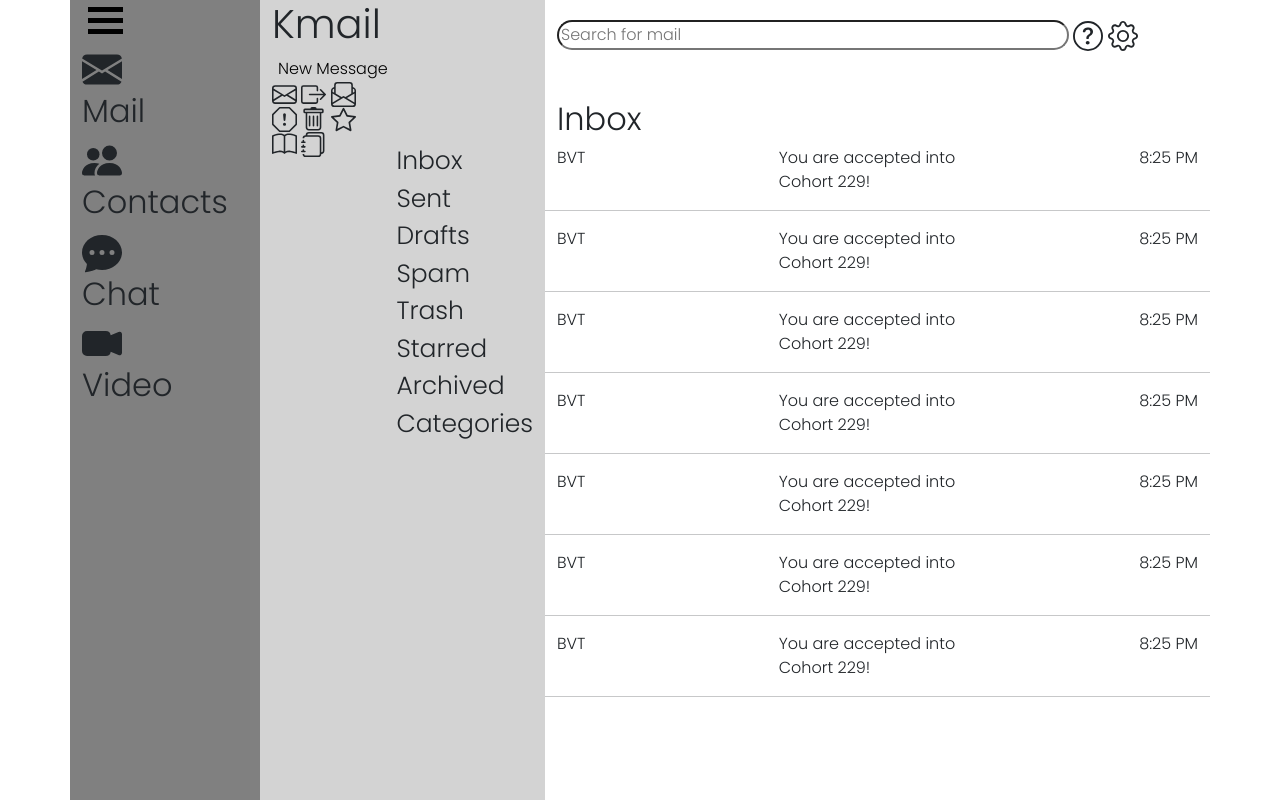
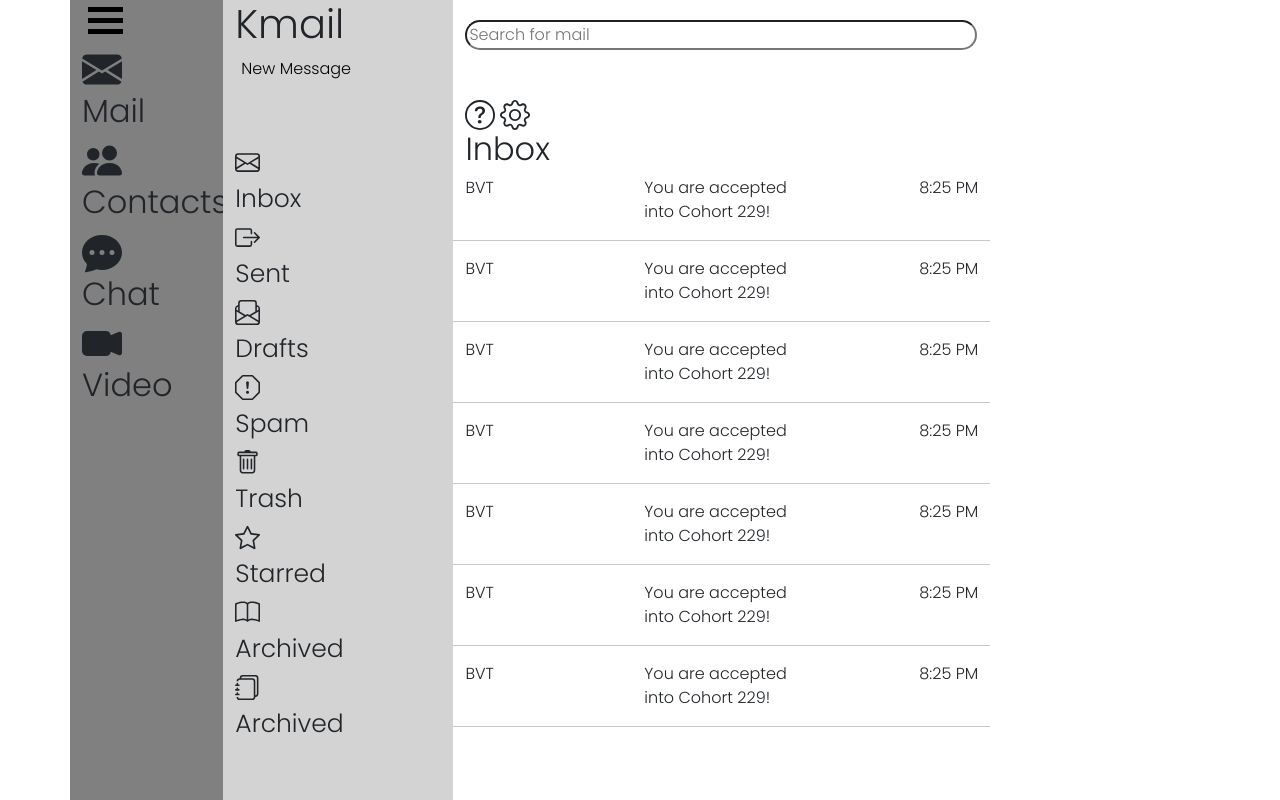
Before and after one commit to junalynnc/email-project, a website: page index.html in a window 1280 px wide. Drawn offline with nearby package versions, Linux system fonts and the light colour scheme.

Commit message:
more css adjustments

```diff
--- a/index.html
+++ b/index.html
@@ -9,6 +9,10 @@
     <!-- Bootstrap CSS -->
     <link href="https://cdn.jsdelivr.net/npm/bootstrap@5.0.2/dist/css/bootstrap.min.css" rel="stylesheet" integrity="sha384-EVSTQN3/azprG1Anm3QDgpJLIm9Nao0Yz1ztcQTwFspd3yD65VohhpuuCOmLASjC" crossorigin="anonymous">
 
+    <!-- Bootstrap Icons -->
+    <link rel="stylesheet" href="https://cdn.jsdelivr.net/npm/bootstrap-icons@1.9.1/font/bootstrap-icons.css">
+
+    <!-- Google Font for Poppy Family -->
     <link rel="preconnect" href="https://fonts.googleapis.com">
     <link rel="preconnect" href="https://fonts.gstatic.com" crossorigin>
     <link href="https://fonts.googleapis.com/css2?family=Poppins:wght@300&display=swap" rel="stylesheet">
@@ -17,8 +21,10 @@
   </head>
   <body>
     <div class="container">
+
+        <!-- SIDE NAVBAR -->
+
         <div class="row">
-
           <div id="hamburger-menu" class="col-md-2 col-lg-2">
             <button type="button">
               <div id="menu"></div>
@@ -51,58 +57,59 @@
             <h2>Video</h2>
           </div>
 
+
+
+          <!-- CATEGORY PANE -->
+
           <div id="categories" class="col-md-3 col-lg-3">
             <h1>Kmail</h1>
             <button type="button">New Message</button>
 
             <div id="category-icons" class="row">
-              <div class="col">
+              <div id="category-titles" class="col">
                 <svg xmlns="http://www.w3.org/2000/svg" width="25" height="25" fill="currentColor" class="bi bi-envelope" viewBox="0 0 16 16">
                   <path d="M0 4a2 2 0 0 1 2-2h12a2 2 0 0 1 2 2v8a2 2 0 0 1-2 2H2a2 2 0 0 1-2-2V4Zm2-1a1 1 0 0 0-1 1v.217l7 4.2 7-4.2V4a1 1 0 0 0-1-1H2Zm13 2.383-4.708 2.825L15 11.105V5.383Zm-.034 6.876-5.64-3.471L8 9.583l-1.326-.795-5.64 3.47A1 1 0 0 0 2 13h12a1 1 0 0 0 .966-.741ZM1 11.105l4.708-2.897L1 5.383v5.722Z"/>
                 </svg>
+                Inbox<br/>
 
                 <svg xmlns="http://www.w3.org/2000/svg" width="25" height="25" fill="currentColor" class="bi bi-box-arrow-right" viewBox="0 0 16 16">
                   <path fill-rule="evenodd" d="M10 12.5a.5.5 0 0 1-.5.5h-8a.5.5 0 0 1-.5-.5v-9a.5.5 0 0 1 .5-.5h8a.5.5 0 0 1 .5.5v2a.5.5 0 0 0 1 0v-2A1.5 1.5 0 0 0 9.5 2h-8A1.5 1.5 0 0 0 0 3.5v9A1.5 1.5 0 0 0 1.5 14h8a1.5 1.5 0 0 0 1.5-1.5v-2a.5.5 0 0 0-1 0v2z"/>
                   <path fill-rule="evenodd" d="M15.854 8.354a.5.5 0 0 0 0-.708l-3-3a.5.5 0 0 0-.708.708L14.293 7.5H5.5a.5.5 0 0 0 0 1h8.793l-2.147 2.146a.5.5 0 0 0 .708.708l3-3z"/>
                 </svg>
+                Sent<br/>
 
                 <svg xmlns="http://www.w3.org/2000/svg" width="25" height="25" fill="currentColor" class="bi bi-envelope-paper" viewBox="0 0 16 16">
                   <path d="M4 0a2 2 0 0 0-2 2v1.133l-.941.502A2 2 0 0 0 0 5.4V14a2 2 0 0 0 2 2h12a2 2 0 0 0 2-2V5.4a2 2 0 0 0-1.059-1.765L14 3.133V2a2 2 0 0 0-2-2H4Zm10 4.267.47.25A1 1 0 0 1 15 5.4v.817l-1 .6v-2.55Zm-1 3.15-3.75 2.25L8 8.917l-1.25.75L3 7.417V2a1 1 0 0 1 1-1h8a1 1 0 0 1 1 1v5.417Zm-11-.6-1-.6V5.4a1 1 0 0 1 .53-.882L2 4.267v2.55Zm13 .566v5.734l-4.778-2.867L15 7.383Zm-.035 6.88A1 1 0 0 1 14 15H2a1 1 0 0 1-.965-.738L8 10.083l6.965 4.18ZM1 13.116V7.383l4.778 2.867L1 13.117Z"/>
                 </svg>
+                Drafts<br/>
 
                 <svg xmlns="http://www.w3.org/2000/svg" width="25" height="25" fill="currentColor" class="bi bi-exclamation-octagon" viewBox="0 0 16 16">
                   <path d="M4.54.146A.5.5 0 0 1 4.893 0h6.214a.5.5 0 0 1 .353.146l4.394 4.394a.5.5 0 0 1 .146.353v6.214a.5.5 0 0 1-.146.353l-4.394 4.394a.5.5 0 0 1-.353.146H4.893a.5.5 0 0 1-.353-.146L.146 11.46A.5.5 0 0 1 0 11.107V4.893a.5.5 0 0 1 .146-.353L4.54.146zM5.1 1 1 5.1v5.8L5.1 15h5.8l4.1-4.1V5.1L10.9 1H5.1z"/>
                   <path d="M7.002 11a1 1 0 1 1 2 0 1 1 0 0 1-2 0zM7.1 4.995a.905.905 0 1 1 1.8 0l-.35 3.507a.552.552 0 0 1-1.1 0L7.1 4.995z"/>
                 </svg>
+                Spam<br/>
 
                 <svg xmlns="http://www.w3.org/2000/svg" width="25" height="25" fill="currentColor" class="bi bi-trash" viewBox="0 0 16 16">
                   <path d="M5.5 5.5A.5.5 0 0 1 6 6v6a.5.5 0 0 1-1 0V6a.5.5 0 0 1 .5-.5zm2.5 0a.5.5 0 0 1 .5.5v6a.5.5 0 0 1-1 0V6a.5.5 0 0 1 .5-.5zm3 .5a.5.5 0 0 0-1 0v6a.5.5 0 0 0 1 0V6z"/>
                   <path fill-rule="evenodd" d="M14.5 3a1 1 0 0 1-1 1H13v9a2 2 0 0 1-2 2H5a2 2 0 0 1-2-2V4h-.5a1 1 0 0 1-1-1V2a1 1 0 0 1 1-1H6a1 1 0 0 1 1-1h2a1 1 0 0 1 1 1h3.5a1 1 0 0 1 1 1v1zM4.118 4 4 4.059V13a1 1 0 0 0 1 1h6a1 1 0 0 0 1-1V4.059L11.882 4H4.118zM2.5 3V2h11v1h-11z"/>
                 </svg>
+                Trash<br/>
 
                 <svg xmlns="http://www.w3.org/2000/svg" width="25" height="25" fill="currentColor" class="bi bi-star" viewBox="0 0 16 16">
                   <path d="M2.866 14.85c-.078.444.36.791.746.593l4.39-2.256 4.389 2.256c.386.198.824-.149.746-.592l-.83-4.73 3.522-3.356c.33-.314.16-.888-.282-.95l-4.898-.696L8.465.792a.513.513 0 0 0-.927 0L5.354 5.12l-4.898.696c-.441.062-.612.636-.283.95l3.523 3.356-.83 4.73zm4.905-2.767-3.686 1.894.694-3.957a.565.565 0 0 0-.163-.505L1.71 6.745l4.052-.576a.525.525 0 0 0 .393-.288L8 2.223l1.847 3.658a.525.525 0 0 0 .393.288l4.052.575-2.906 2.77a.565.565 0 0 0-.163.506l.694 3.957-3.686-1.894a.503.503 0 0 0-.461 0z"/>
                 </svg>
+                Starred<br/>
 
                 <svg xmlns="http://www.w3.org/2000/svg" width="25" height="25" fill="currentColor" class="bi bi-book" viewBox="0 0 16 16">
                   <path d="M1 2.828c.885-.37 2.154-.769 3.388-.893 1.33-.134 2.458.063 3.112.752v9.746c-.935-.53-2.12-.603-3.213-.493-1.18.12-2.37.461-3.287.811V2.828zm7.5-.141c.654-.689 1.782-.886 3.112-.752 1.234.124 2.503.523 3.388.893v9.923c-.918-.35-2.107-.692-3.287-.81-1.094-.111-2.278-.039-3.213.492V2.687zM8 1.783C7.015.936 5.587.81 4.287.94c-1.514.153-3.042.672-3.994 1.105A.5.5 0 0 0 0 2.5v11a.5.5 0 0 0 .707.455c.882-.4 2.303-.881 3.68-1.02 1.409-.142 2.59.087 3.223.877a.5.5 0 0 0 .78 0c.633-.79 1.814-1.019 3.222-.877 1.378.139 2.8.62 3.681 1.02A.5.5 0 0 0 16 13.5v-11a.5.5 0 0 0-.293-.455c-.952-.433-2.48-.952-3.994-1.105C10.413.809 8.985.936 8 1.783z"/>
                 </svg>
+                Archived<br/>
 
                 <svg xmlns="http://www.w3.org/2000/svg" width="25" height="25" fill="currentColor" class="bi bi-journals" viewBox="0 0 16 16">
                   <path d="M5 0h8a2 2 0 0 1 2 2v10a2 2 0 0 1-2 2 2 2 0 0 1-2 2H3a2 2 0 0 1-2-2h1a1 1 0 0 0 1 1h8a1 1 0 0 0 1-1V4a1 1 0 0 0-1-1H3a1 1 0 0 0-1 1H1a2 2 0 0 1 2-2h8a2 2 0 0 1 2 2v9a1 1 0 0 0 1-1V2a1 1 0 0 0-1-1H5a1 1 0 0 0-1 1H3a2 2 0 0 1 2-2z"/>
                   <path d="M1 6v-.5a.5.5 0 0 1 1 0V6h.5a.5.5 0 0 1 0 1h-2a.5.5 0 0 1 0-1H1zm0 3v-.5a.5.5 0 0 1 1 0V9h.5a.5.5 0 0 1 0 1h-2a.5.5 0 0 1 0-1H1zm0 2.5v.5H.5a.5.5 0 0 0 0 1h2a.5.5 0 0 0 0-1H2v-.5a.5.5 0 0 0-1 0z"/>
                 </svg>
-              </div>
-
-              <div id="category-titles" class="col">
-                  Inbox
-                  Sent
-                  Drafts
-                  Spam
-                  Trash
-                  Starred
-                  Archived
-                  Categories
+                Archived<br/>
               </div>
             </div>
           </div>
@@ -124,6 +131,10 @@
               <a href="#">Trash</a>
               <a href="#">Settings</a>
             </div>
+
+
+
+            <!-- INBOX -->
 
             <input id="search-bar" type="text" placeholder="Search for mail">
 
--- a/styles.css
+++ b/styles.css
@@ -35,6 +35,16 @@
 #inbox-time {
     display: flex;
     justify-content: flex-end;
+}
+
+#category-icons {
+  position: relative;
+  flex-direction: column;
+}
+
+#category-titles {
+  position: absolute;
+  left: 0;
 }
 
 button {
```
